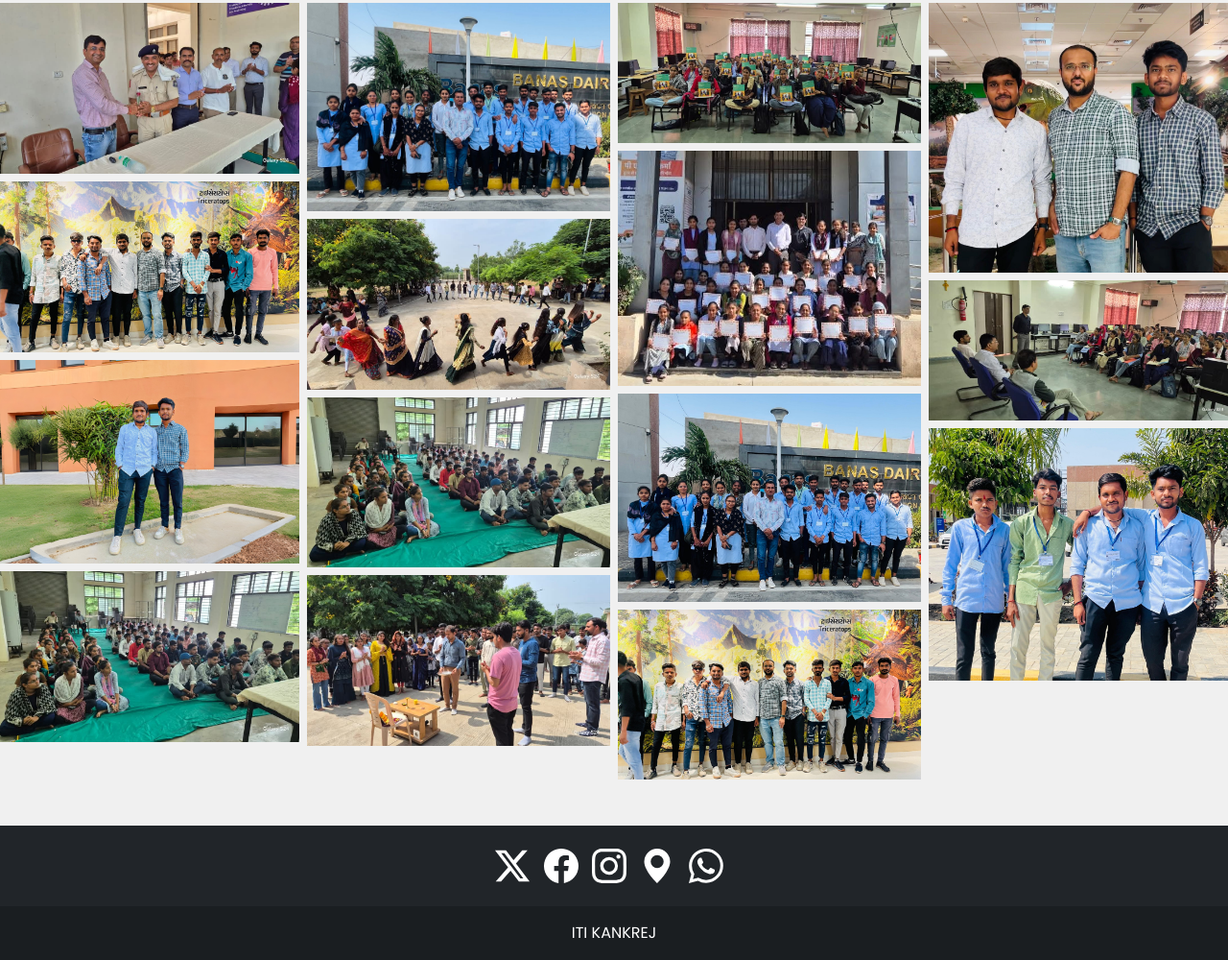
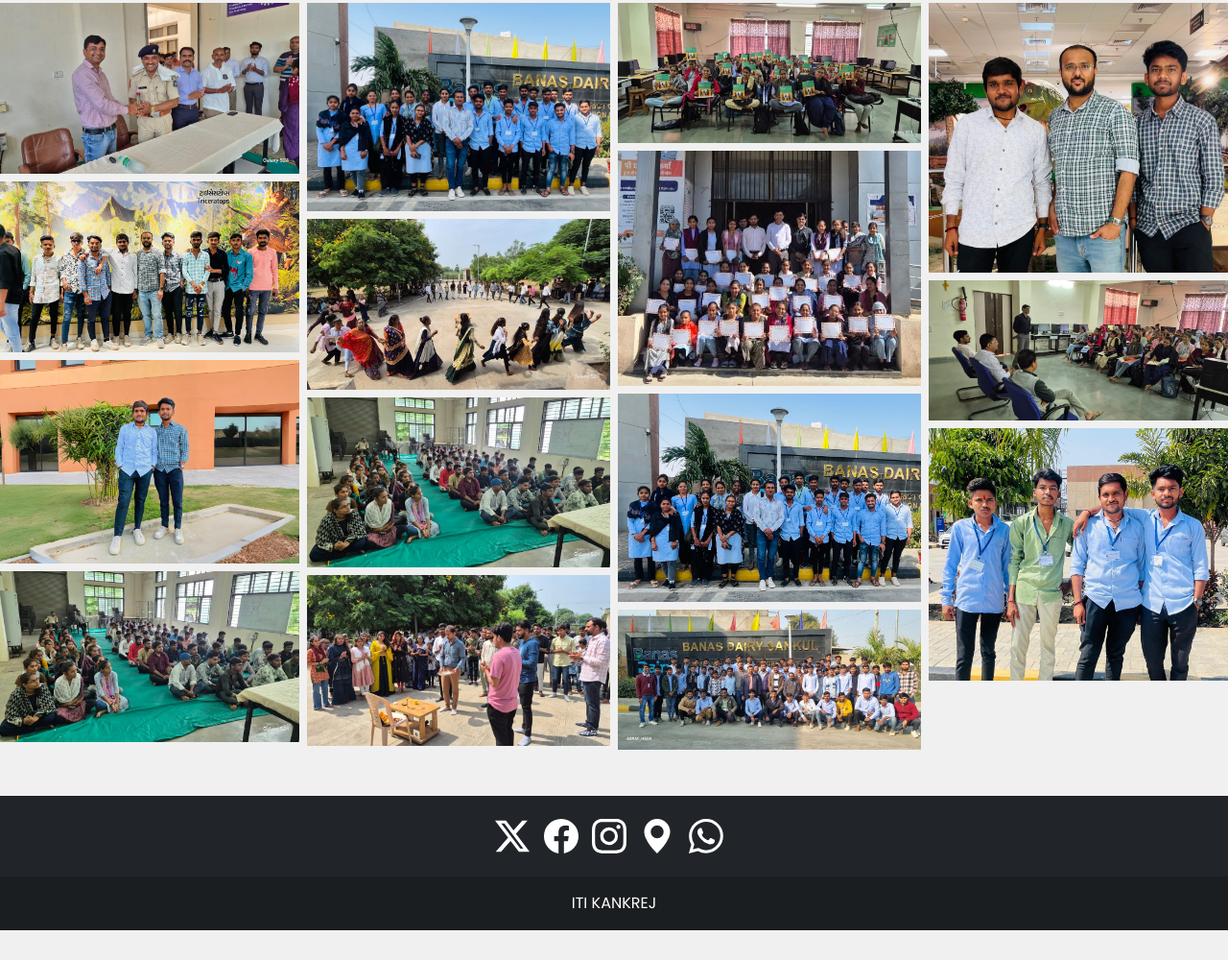
Before and after one commit to sanjaythakor2657/ITI-KANKREJ, a plain HTML site: page gallary.html in a window 1280 px wide. Shown: the part 379-1379 px from the top of the page at 96% size. After the commit the page ends 1348 px from the top, so only its background shows below. Drawn offline with nearby package versions, Linux system fonts and the light colour scheme; a web font is replaced by a local one.

Commit message:
Update gallary.html

```diff
--- a/gallary.html
+++ b/gallary.html
@@ -166,7 +166,7 @@
       <img src="photos/seminarcrttificate.jpeg" onclick="openFullImage(this.src)">
 
       <img src="photos/group visit.jpeg" onclick="openFullImage(this.src)">
-      <img src="photos/WhatsApp Image 2025-02-22 at 12.48.10 AM (1).jpeg" onclick="openFullImage(this.src)">
+      <img src="photos/fittervisit.jpeg" onclick="openFullImage(this.src)">
     </div>
     <div class="column">
       <img src="photos/WhatsApp Image 2025-02-21 at 12.32.00 AM.jpeg" onclick="openFullImage(this.src)">
```
